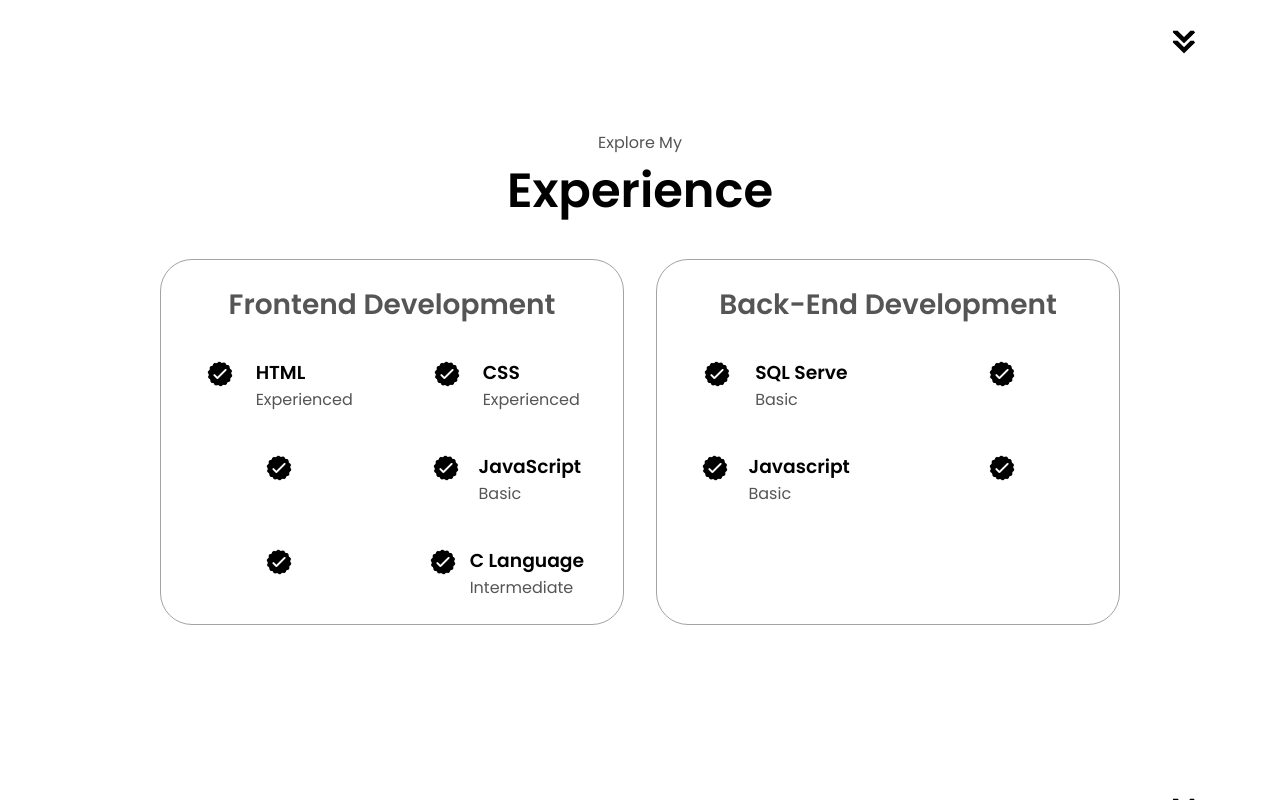
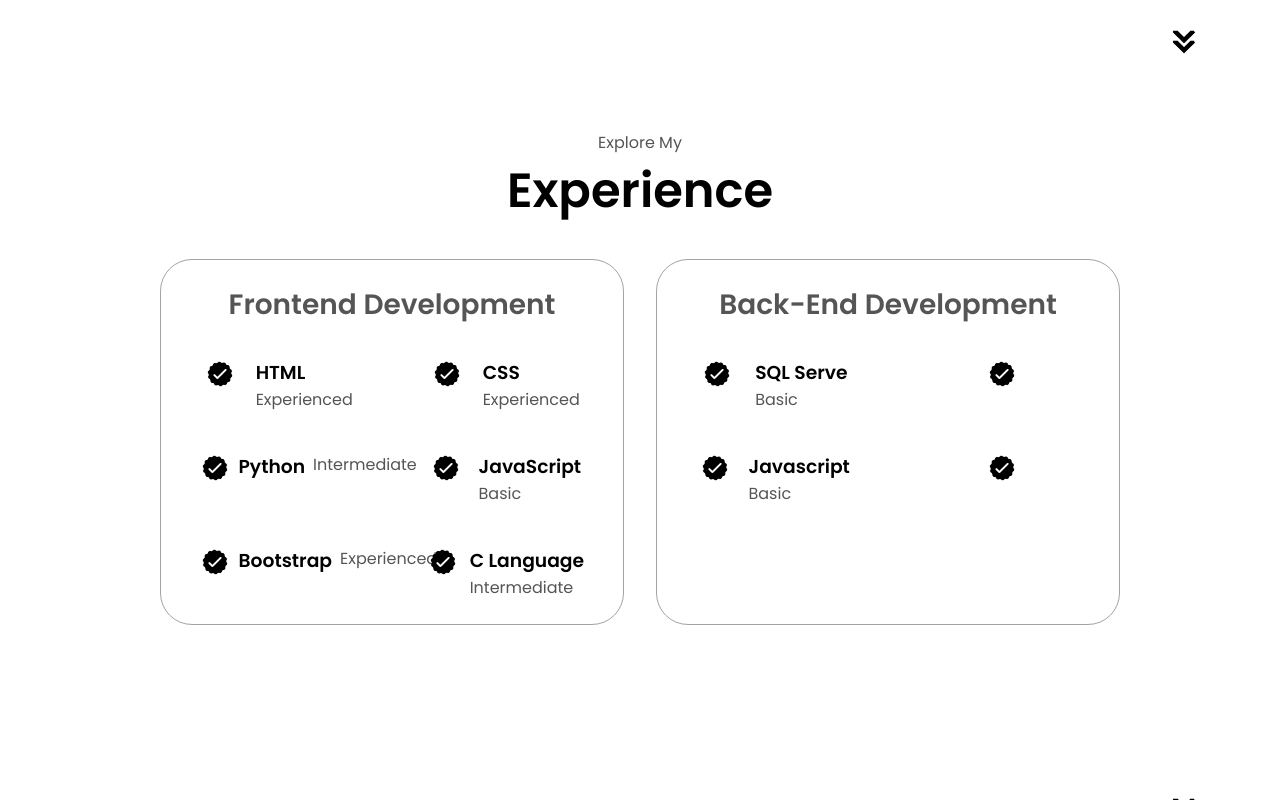
Before and after one commit to vivekshukla7374/portfolio, a plain HTML site: page index.html in a window 1280 px wide. Shown: the part 1566-2366 px from the top of the page. Drawn offline with Linux system fonts and the light colour scheme.

Commit message:
first commit

```diff
--- a/index.html
+++ b/index.html
@@ -58,11 +58,12 @@
             alt="My LinkedIn profile"
             class="icon"
            />
+           <a href="https://github.com/vivekshukla7374">
           <img
             src="./assets/github.png"
             alt="My Github profile"
             class="icon"
-           />
+           /></a>
         </div>
         <br />
         <p>
@@ -159,6 +160,8 @@
                   alt="Experience icon"
                   class="icon"
                 />
+                <h3>Python</h3>
+                  <p>Intermediate</p>
               </article>
               <article>
                 <img
@@ -176,6 +179,8 @@
                   alt="Experience icon"
                   class="icon"
                 />
+                <h3>Bootstrap</h3>
+                  <p>Experienced</p>
               </article>
               <article>
                 <img
```
